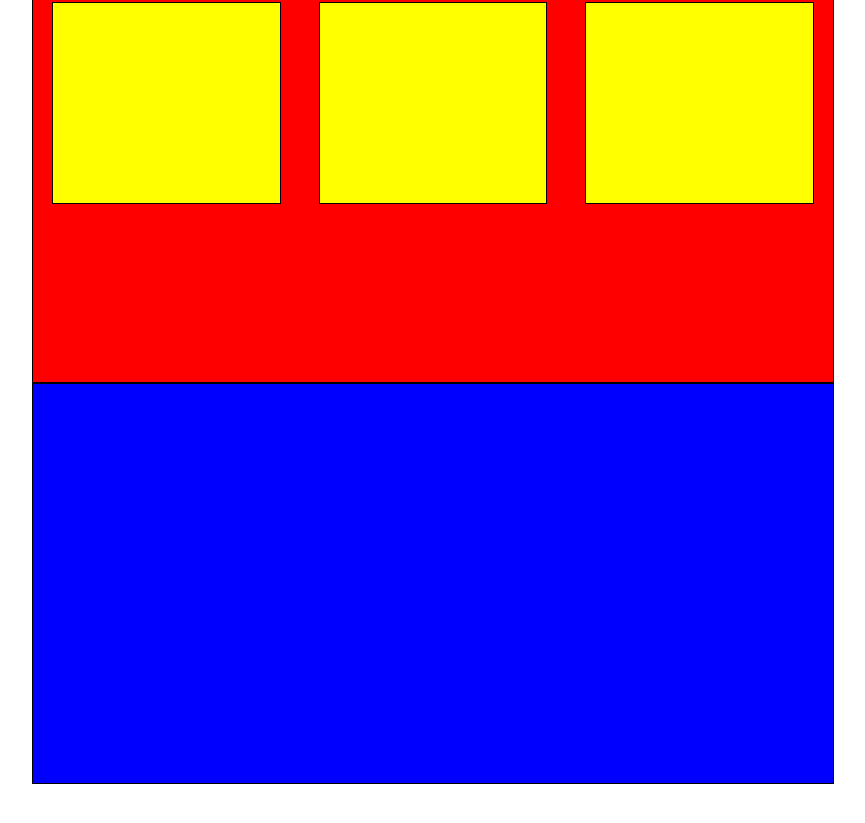
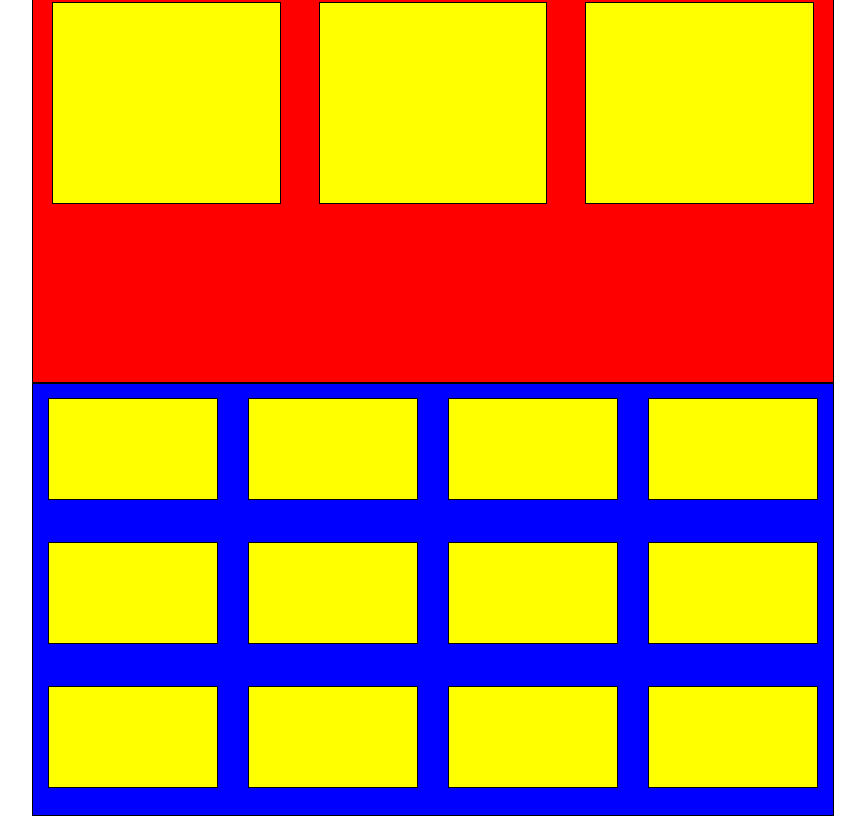
Before and after one commit to 5waeLee/289.101, a plain HTML site: page layout7.html in a window 1280 px wide. Shown: the part 505-1328 px from the top of the page, without its empty margins (207-1072 px from the left). Before the commit the page ends 1296 px from the top, so only its background shows below. Drawn offline with Linux system fonts and the light colour scheme.

Commit message:
trying out grids

```diff
--- a/layout7.html
+++ b/layout7.html
@@ -38,8 +38,8 @@ height: 80px;
         height: 400px;
         width: auto;
     grid-template-columns: 1fr 1fr 1fr;
-grid-column-start: 1;
-grid-column-end:   4;
+    grid-column-start: 1;
+    grid-column-end:   4;
         }
         .yellow2{
         background-color: yellow;
@@ -52,9 +52,23 @@ grid-column-end:   4;
         display: grid;
         background-color: blue;
         height: 400px;
+        grid-template-columns: 1fr 1fr 1fr 1fr;
+            grid-row: 100px;
+            grid-gap: 2em;
+            padding: 1em;
+
+        }
+        .y3{
+            background-color: yellow;
+            height: 100px;
+            margin; 20px;
 
 
-
+        }
+        .y3v{
+             background-color: yellow;
+            height: 100px;
+            margin; 20px;
 
 
         }
@@ -72,7 +86,21 @@ grid-column-end:   4;
         <div class="yellow2"></div>    <div class="yellow2"> </div>
 
  </div>
-     <div id="blue2"></div>
+     <div id="blue2">
+    <div class="y3"></div>
+    <div class="y3v"></div>
+<div class="y3v"></div>
+         <div class="y3v"></div>
+                  <div class="y3v"></div>
+         <div class="y3v"></div>
+         <div class="y3v"></div>
+         <div class="y3v"></div>
+         <div class="y3v"></div>
+         <div class="y3v"></div>
+         <div class="y3v"></div>
+         <div class="y3v"></div>
+
+    </div>
 
 
 
```
Also changed, not shown: Layout3.html (+1 -1 lines).
